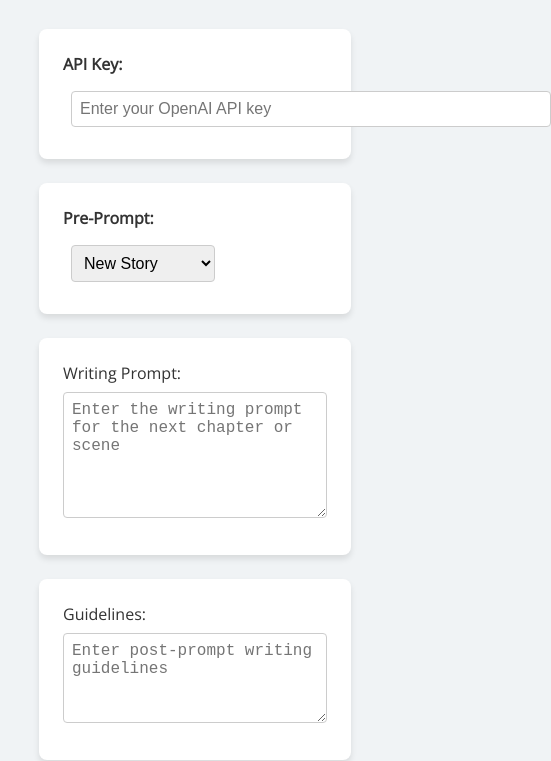
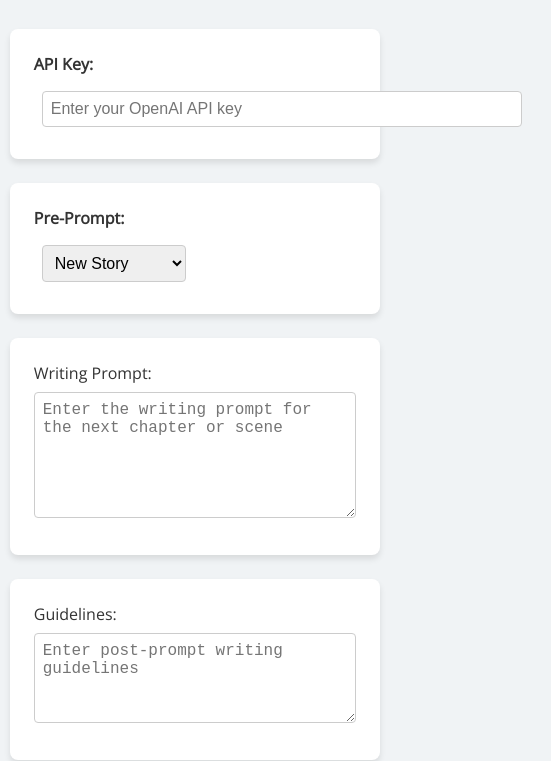
Before and after one commit to hien1991/storyGpt, a plain HTML site: page index.html in a window 390 px wide. Shown: the part 95-856 px from the top of the page, 551 px wide, since content can reach past the window. Drawn offline with nearby package versions, Linux system fonts and the light colour scheme.

Commit message:
style change for mobile

```diff
--- a/index.html
+++ b/index.html
@@ -3,6 +3,7 @@
 
 <head>
   <title>StoryGPT</title>
+  <meta name="viewport" content="width=device-width, initial-scale=1.0">
   <link href="https://fonts.googleapis.com/css2?family=Poppins:wght@400;700&family=Open+Sans&display=swap"
     rel="stylesheet">
   <link rel="stylesheet" href="https://cdnjs.cloudflare.com/ajax/libs/font-awesome/6.1.0/css/all.min.css"
--- a/styles.css
+++ b/styles.css
@@ -5,9 +5,25 @@
   }
 }
 
+/* Desktop browsers */
+@media (min-width: 1300px) {
+  .container {
+    width: 80%;
+    margin: 0 auto;
+  }
+}
+
 @media (max-width: 992px) {
   .container {
     width: 95%;
+  }
+}
+
+/* General media query for mobile devices */
+@media screen and (min-width: 320px) and (max-width: 480px) {
+  .container {
+    width: 95%;
+    padding-left: 2.5%;
   }
 }
 
@@ -50,24 +66,12 @@
   }
 }
 
-/* General media query for mobile devices */
-@media screen and (min-width: 320px) and (max-width: 480px) {
-  .container {
-    width: 95%;
-  }
-}
-
 body {
   font-family: 'Open Sans', sans-serif;
   background-color: #f0f3f5;
   color: #333;
   margin: 0;
   padding: 0;
-}
-
-.container {
-  width: 80%;
-  margin: 0 auto;
 }
 
 h1 {
```
